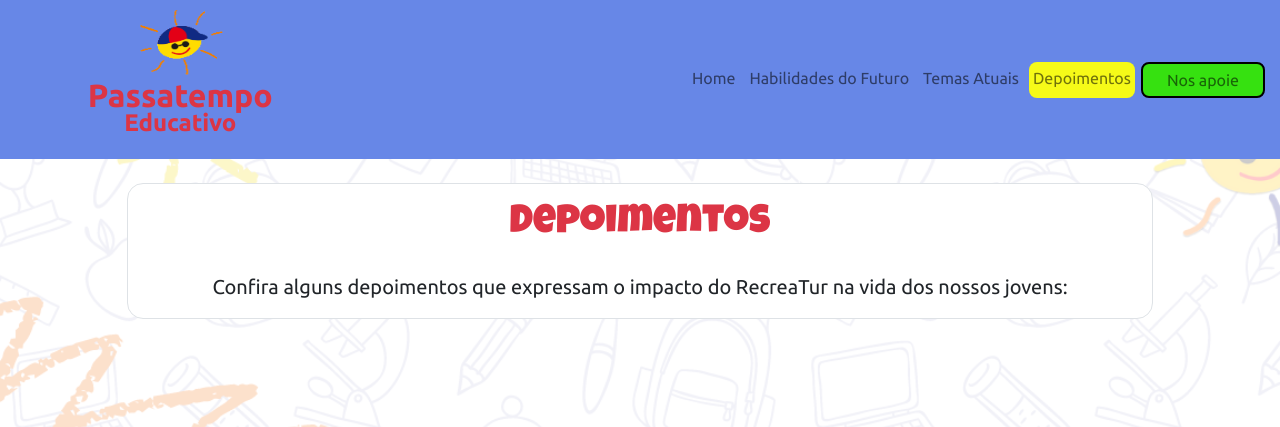
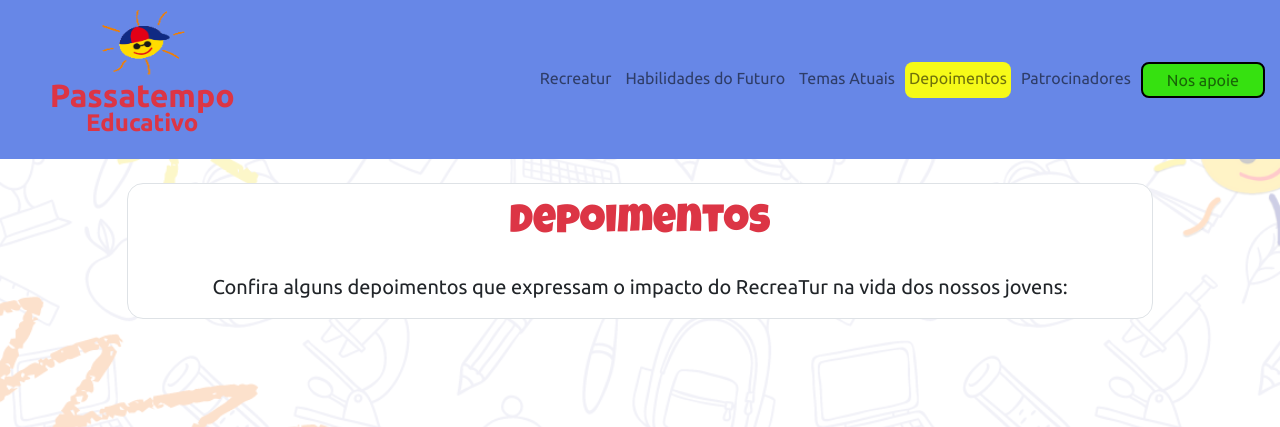
Before and after one commit to RodrigoSKSanchez/Recreatur_Web, a website: page front/depoimentos.html in a window 1280 px wide. Shown: the top 427 px of the page. Drawn offline with nearby package versions, Linux system fonts and the light colour scheme; no server answers.

Commit message:
Ajustando os botões do header

```diff
--- a/front/depoimentos.html
+++ b/front/depoimentos.html
@@ -130,11 +130,12 @@
       </button>
       <div class="collapse navbar-collapse" id="myNav">
         <div class="navbar-nav ms-auto">
-          <a href="home_page.html" class="botoes_header nav-link rounded-3 p-1">Home</a>
+          <a href="home_page.html" class="botoes_header nav-link rounded-3 p-1">Recreatur</a>
           <a href="habilidades_profissional.html" class="botoes_header nav-link rounded-3  p-1">Habilidades do
             Futuro</a>
           <a href="temas_atuais.html" class="botoes_header nav-link rounded-3 p-1">Temas Atuais</a>
           <a href="depoimentos.html" class="selecionado botoes_header nav-link rounded-3  p-1">Depoimentos</a>
+          <a href="patrocinadores.html" class="botoes_header nav-link rounded-3  p-1">Patrocinadores</a>
           <a href="nos_apoie.html" class="nav-link botao_apoie rounded-3 py-1 px-4">Nos apoie </a>
         </div>
       </div>
```
Also changed, not shown: front/habilidades_profissional.html (+2 -1 lines), front/home_page.html (+2 -1 lines), front/patrocinadores.html (+2 -1 lines), front/temas_atuais.html (+2 -1 lines).
